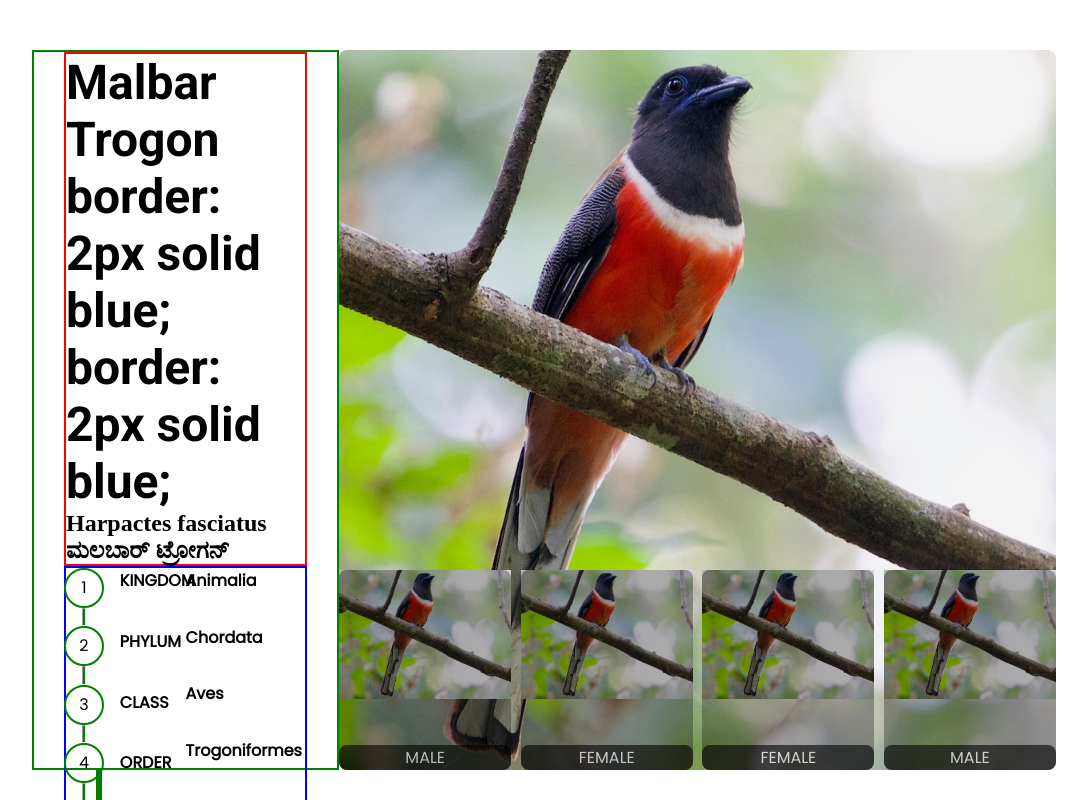
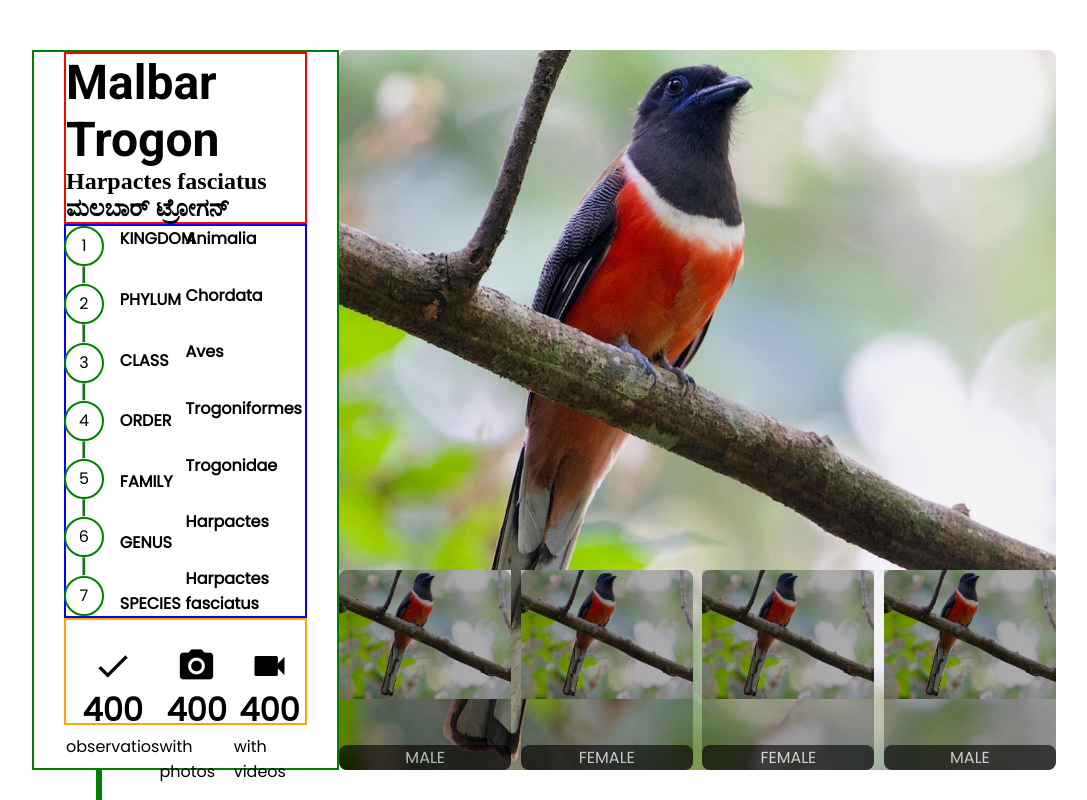
Before and after one commit to Magowtham/Chirrp-Club-Website, a React (Create React App) app in the folder Client/chirrp-project/: page / in a window 1280 px wide. Shown: the top 800 px of the page, without its empty margins (96-1183 px from the left). Built offline with nearby package versions, Linux system fonts and the light colour scheme; a web font is replaced by a local one.

Commit message:
fixed glitches in more bird info section

```diff
--- a/Client/chirrp-project/src/Components/BirdMoreInfoSection.js
+++ b/Client/chirrp-project/src/Components/BirdMoreInfoSection.js
@@ -36,9 +36,7 @@ function BirdsMoreInfoSection() {
       <div className="birds-moreinfo-container">
         <div className="bird-info-sec">
           <div className="heading-sec">
-            <h1>
-              Malbar Trogon border: 2px solid blue; border: 2px solid blue;
-            </h1>
+            <h1>Malbar Trogon</h1>
             <h2>Harpactes fasciatus</h2>
             <h2>ಮಲಬಾರ್ ಟ್ರೋಗನ್ </h2>
           </div>
```
